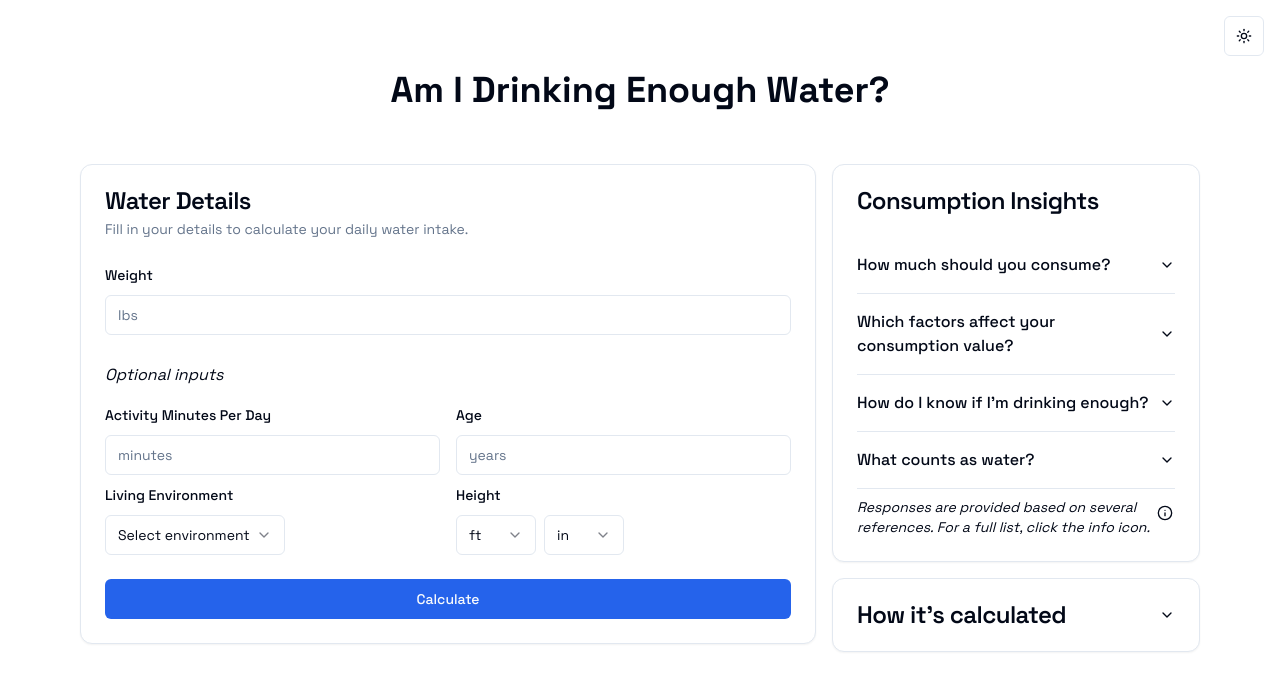
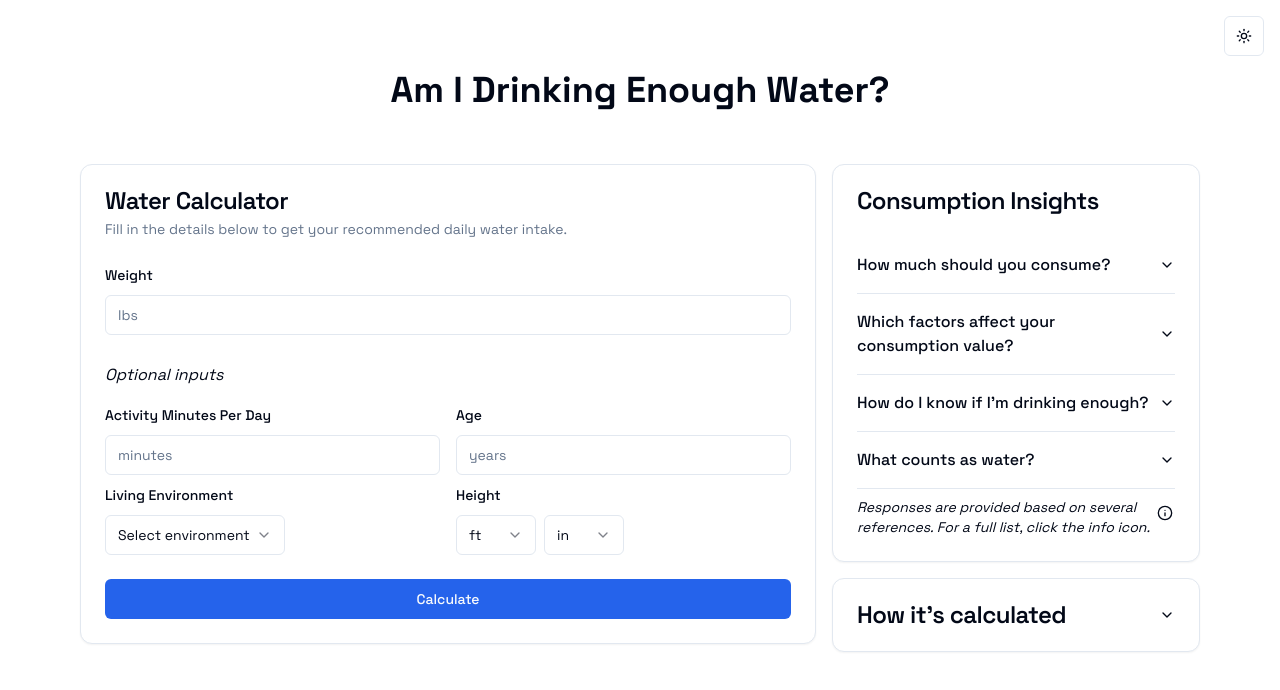
Before and after one commit to MattKeller11/water-calculator, a Next.js app: page / in a window 1280 px wide. Shown: the top 690 px of the page. Built offline with nearby package versions, Linux system fonts and the light colour scheme.

Commit message:
Add keywords

```diff
--- a/src/app/layout.tsx
+++ b/src/app/layout.tsx
@@ -13,7 +13,18 @@ const spaceGrotesk = Space_Grotesk({
 
 export const metadata: Metadata = {
   title: 'Water Calculator',
-  description: 'Calculate the amount of water you should be drinking a day',
+  description:
+    'Calculate the amount of water you should be drinking a day. Given your weight, height, age, and activity level, we can estimate how much water you should be drinking.',
+  keywords: [
+    'daily',
+    'water',
+    'intake',
+    'calculator',
+    'consumption',
+    'recommendations',
+    'drinking',
+    'enough',
+  ],
 }
 
 export default function RootLayout({
--- a/src/components/custom/InputsCard.tsx
+++ b/src/components/custom/InputsCard.tsx
@@ -62,9 +62,9 @@ export const InputsCard = () => {
   return (
     <Card>
       <CardHeader>
-        <CardTitle>Water Details</CardTitle>
+        <CardTitle>Water Calculator</CardTitle>
         <CardDescription>
-          Fill in your details to calculate your daily water intake.
+          Fill in the details below to get your recommended daily water intake.
         </CardDescription>
       </CardHeader>
       <Form {...form}>
```
